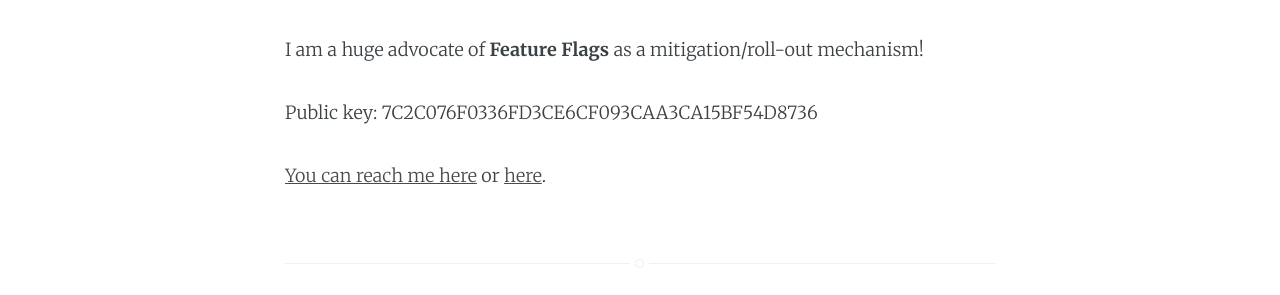
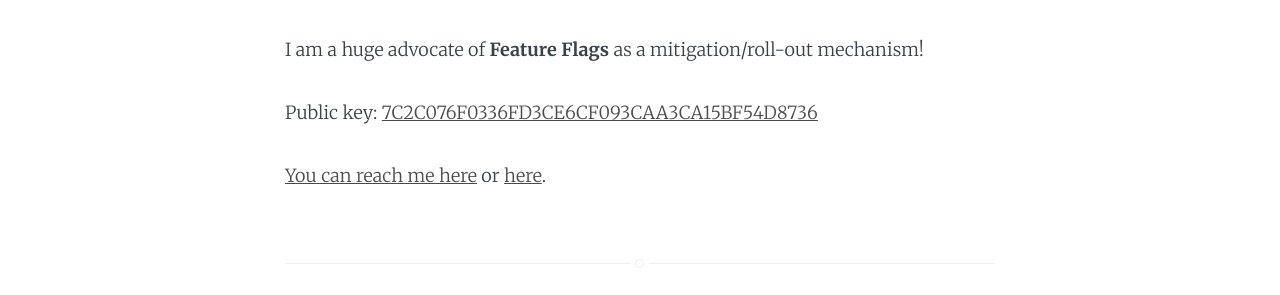
Before and after one commit to raphaklaus/raphaklaus.github.io, a Jekyll site: the page built from about.md, in a window 1280 px wide. Shown: the part 704-999 px from the top of the page. Built offline with Jekyll 4.4.1, drawn with Linux system fonts in a browser that asks for light colours; part of the change alters nothing that is shown.

```diff
--- a/about.md
+++ b/about.md
@@ -18,6 +18,6 @@ I enjoy functional programming and try to keep an eye in the Developer Experienc
 
 I am a huge advocate of **Feature Flags** as a mitigation/roll-out mechanism!
 
-Public key: 7C2C076F0336FD3CE6CF093CAA3CA15BF54D8736
+Public key: [7C2C076F0336FD3CE6CF093CAA3CA15BF54D8736](assets/misc/public.key)
 
 <a href="mailto:%72%61%70%68%61%6b%6c%61%75%73@%67%6d%61%69%6c.%63%6f%6d">You can reach me here</a> or <a href="https://www.linkedin.com/in/raphaelduartepinheiro/" target="_blank">here</a>.
```
